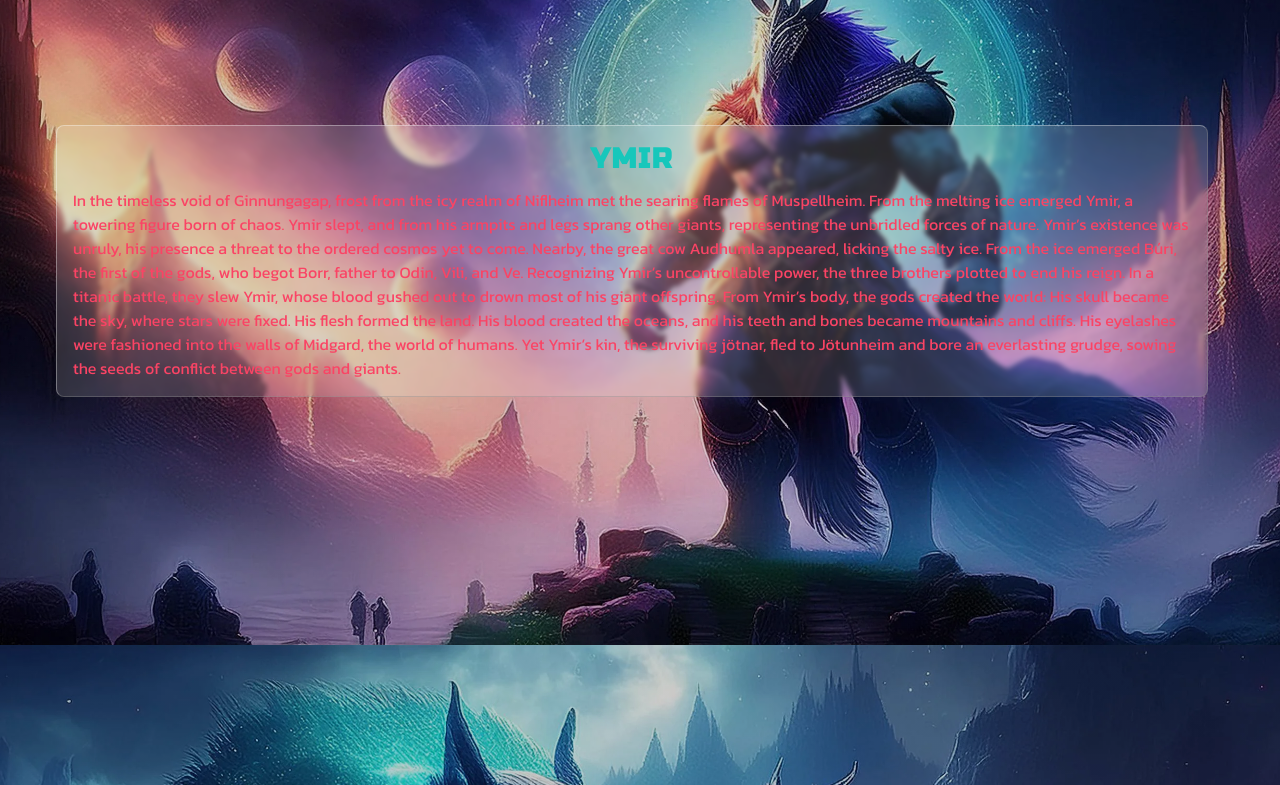
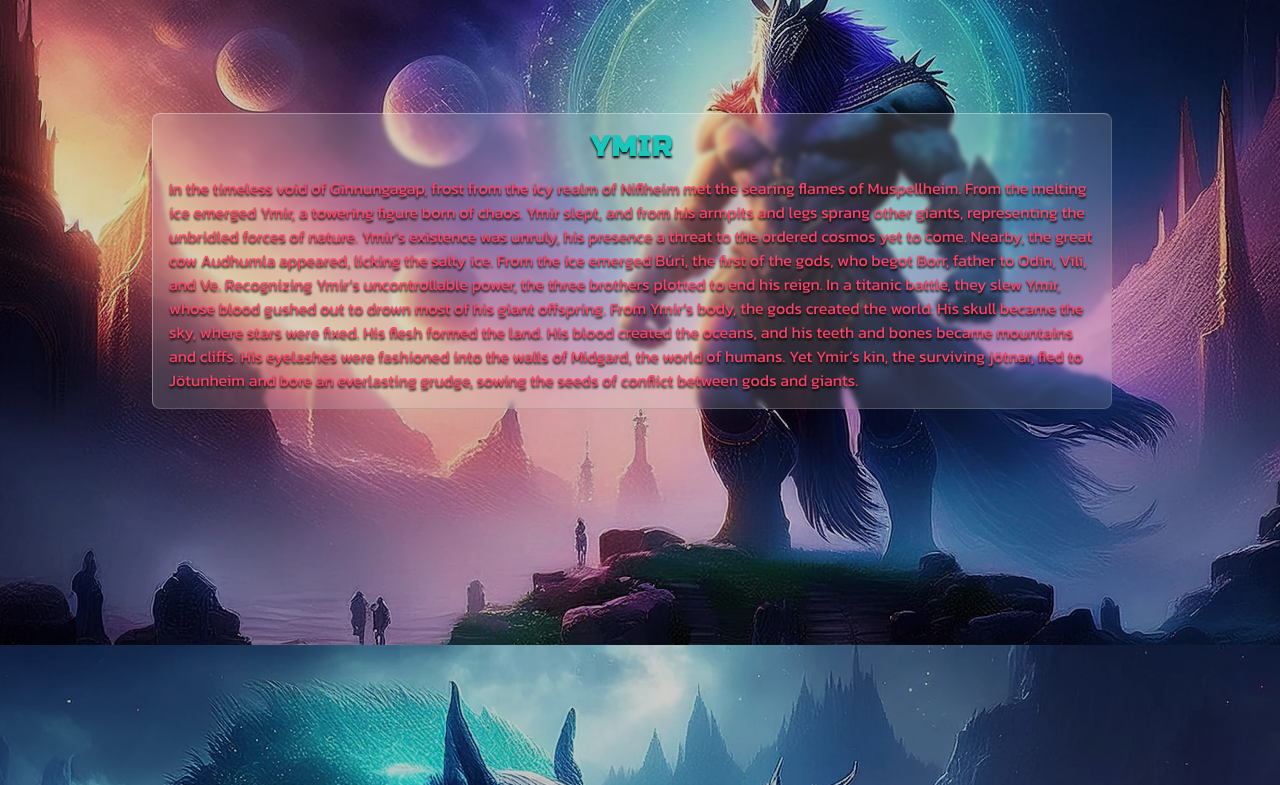
Before and after one commit to Dave-MK/legends-of-asgard, a plain HTML site: page index.html in a window 1280 px wide. Shown: the part 955-1740 px from the top of the page. Drawn offline with Linux system fonts and the light colour scheme.

Commit message:
New staging branch created and updated

```diff
--- a/assets/css/style.css
+++ b/assets/css/style.css
@@ -41,6 +41,7 @@ h2 {
     font-size: 2rem;
     letter-spacing: 0.1rem;
     color: #17C7BB;
+    filter: drop-shadow(0px 2px 1px black);
 }
 
 h2 {
@@ -50,11 +51,14 @@ h2 {
 
 h3 {
     font-size: 0.75rem;
+    filter: drop-shadow(0px 2px 1px black);
 }
 
 p {
     font-size: 0.75rem;
     color: #FA4465;
+    z-index: 98;
+    filter: drop-shadow(0px 2px 1px black);
 }
 
 footer {
@@ -174,6 +178,7 @@ li {
         color: var(--secondary-color);
         background-color: var(--glassmorphic-color);
         backdrop-filter: var(--glassmorphic-filter);
+        z-index: 97;
     }
 
 
@@ -347,6 +352,21 @@ li {
 
     /* Media Queries for tablets (screen size 768px+) */
     @media screen and (min-width: 768px) {
+        nav {
+            display: none;
+        }
+
+        #ymir div,
+        #odin div,
+        #thor div,
+        #tyr div,
+        #angraboda div,
+        #freyja div,
+        #freyr div,
+        #yggdrassil div,
+        #althing div {
+            width: 75vw;
+        }
 
         /* Header Container and Nav */
         #wrapper {
```
